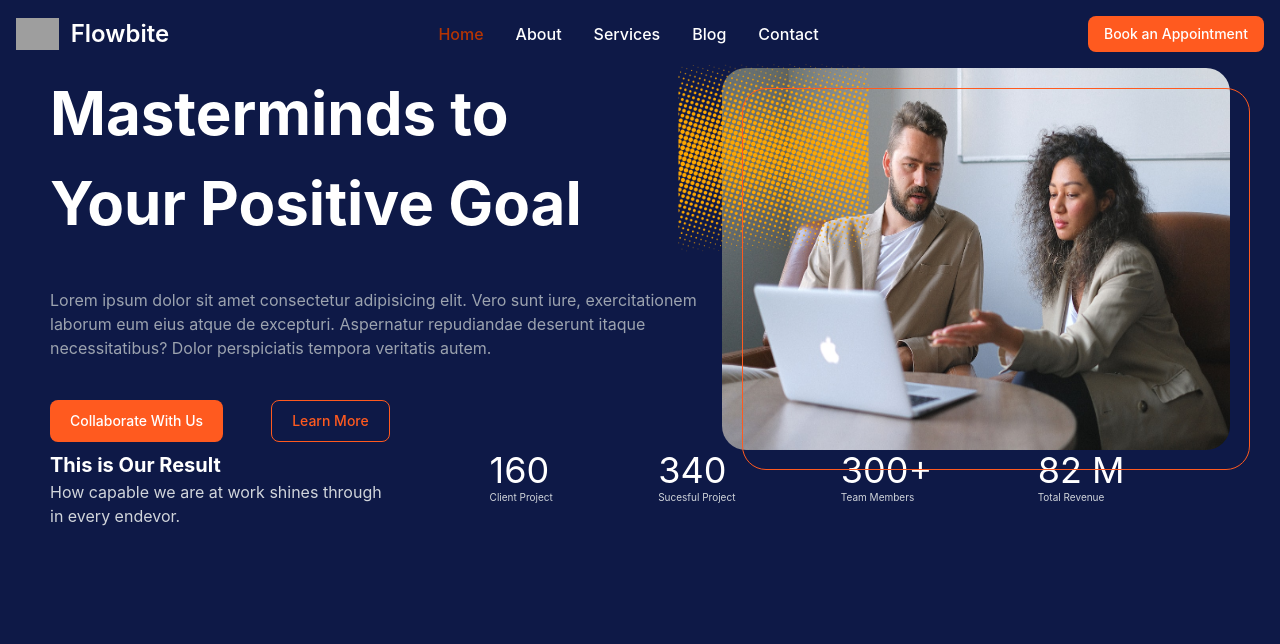
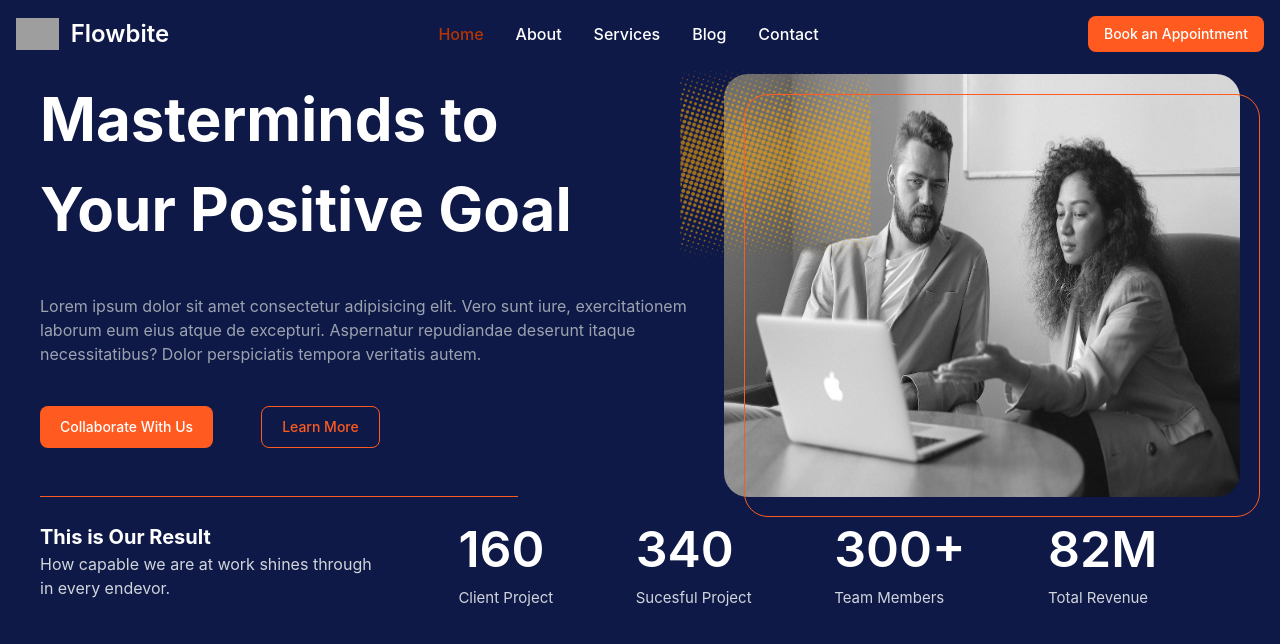
Before and after one commit to shivam-singh-negi/React-Landing-Pages, a React (Create React App) app: page / in a window 1280 px wide. Shown: the top 644 px of the page. Built offline with nearby package versions, Linux system fonts and the light colour scheme; grey boxes are pictures that could not be loaded.

Commit message:
majorly done Hero Home page

```diff
--- a/src/index.css
+++ b/src/index.css
@@ -9,6 +9,10 @@ body {
       sans-serif;
     -webkit-font-smoothing: antialiased;
     -moz-osx-font-smoothing: grayscale;
+    max-width: 1200px;
+  margin-left: auto;
+  margin-right: auto;
+  box-sizing: border-box;
   }
 
   code {
--- a/src/sections/Tabs/Home/Hero.jsx
+++ b/src/sections/Tabs/Home/Hero.jsx
@@ -4,69 +4,64 @@ import heroImage from './hero_home_image_consulting.jpg'; // Importing the image
 import dot_pattern from "./dot_pattern1.png";
 const Hero = () => {
     return (
-<section class="border-blue-900  mt-11">
-<section class="flex flex-row justify-evenly ">
+<div class="border-blue-900  mt-[50px]">
+<section class="my-[15px] flex flex-row justify-evenly ">
     <div class=" space-y-10">
         <h1 class="text-[60px] text-white font-bold">Masterminds to <br/> Your Positive Goal</h1>
         <p class="text-gray-400">Lorem ipsum dolor sit amet consectetur adipisicing elit. Vero sunt iure,
          exercitationem laborum eum eius atque de excepturi.
          Aspernatur repudiandae deserunt itaque necessitatibus? Dolor perspiciatis tempora veritatis autem.
        </p>
-       <div class="my-10 flex flex-row justify-start gap-10 text-start">
+       <div class=" my-10 flex flex-row justify-start gap-10 text-start ">
        <button type="button" class="text-white  bg-orange-500 font-medium rounded-lg text-sm px-5 py-2.5 text-center me-2 mb-2">Collaborate With Us</button>
         <button type="button" class=" border-[1px]  border-orange-500 text-orange-500 font-medium rounded-lg text-sm px-5 py-2.5 text-center me-2 mb-2">Learn More</button>
-
        </div>
+       <div class="h-[1px] bg-orange-500 w-[70%]"/>
        </div>
-
-       <div class="relative  inline-block">
-       <img  class=" absolute top-[-10px] left-[-50px] w-[200px] h-[200px]rounded-3xl" src={dot_pattern} alt="dot_pattern_image" />
-
-    <img class="rounded-3xl w-[100%] h-[100%]" src={heroImage} alt="hero_home_consulting_image" />
-    <div class="rounded-3xl absolute border-[1px] border-orange-500 w-[100%] h-[100%] top-[20px] left-[20px]">
-    </div>
-
-
+       <div class="relative inline-block">
+        <img class="absolute top-[-10px] left-[-50px] w-[200px] rounded-3xl opacity-60 z-10" src={dot_pattern} alt="dot_pattern_image" />
+        <img class="rounded-3xl w-full h-full grayscale-[100%] z-20" src={heroImage} alt="hero_home_consulting_image" />
+        <div class="rounded-3xl absolute border-[1px] border-orange-500 w-full h-full top-[20px] left-[20px] z-30"></div>
 
 </div>
 
 </section>
 
-<section class="flex flex-row justify-between  text-white">
-<div>
+<section class="my-[15px] flex flex-row   text-white items-center">
+<div class="flex-wrap flex-col ">
     <h1 class='text-[20px] font-bold'>This is Our Result</h1>
     <p class="text-gray-300">How capable we are at work shines through in every endevor.</p>
 </div>
-<div class="flex  w-[100%] ">
-    <ul class="flex flex-row justify-evenly w-[100%]">
+<div class="flex  w-[100%]  ">
+    <ul class="flex flex-row justify-evenly w-[100%] ">
         <li>
             <div class="flex flex-wrap flex-col text-justify ">
-            <h1 class="text-4xl">160</h1>
-            <p class="text-gray-300 text-[10px] ">Client Project</p>
+            <h1 class="text-[50px] font-semibold">160</h1>
+            <p class="text-gray-300 text-[15px] ">Client Project</p>
             </div>
         </li>
         <li>
             <div class="flex flex-wrap flex-col text-justify">
-            <h1 class="text-4xl">340</h1>
-            <p class="text-gray-300 text-[10px]">Sucesful Project</p>
+            <h1 class="text-[50px] font-semibold">340</h1>
+            <p class="text-gray-300 text-[15px]">Sucesful Project</p>
             </div>
         </li>
         <li>
             <div class="flex flex-wrap flex-col text-justify">
-            <h1 class="text-4xl">300+</h1>
-            <p class="text-gray-300 text-[10px]">Team Members</p>
+            <h1 class="text-[50px] font-semibold">300+</h1>
+            <p class="text-gray-300 text-[15px]">Team Members</p>
             </div>
         </li>
         <li>
             <div class="flex flex-wrap flex-col text-justify">
-            <h1 class="text-4xl">82 M</h1>
-            <p class="text-gray-300 text-[10px]">Total Revenue</p>
+            <h1 class="text-[50px] font-semibold">82M</h1>
+            <p class="text-gray-300 text-[15px]">Total Revenue</p>
             </div>
         </li>
     </ul>
 </div>
 </section>
-</section>
+</div>
     );
 }
 
```
